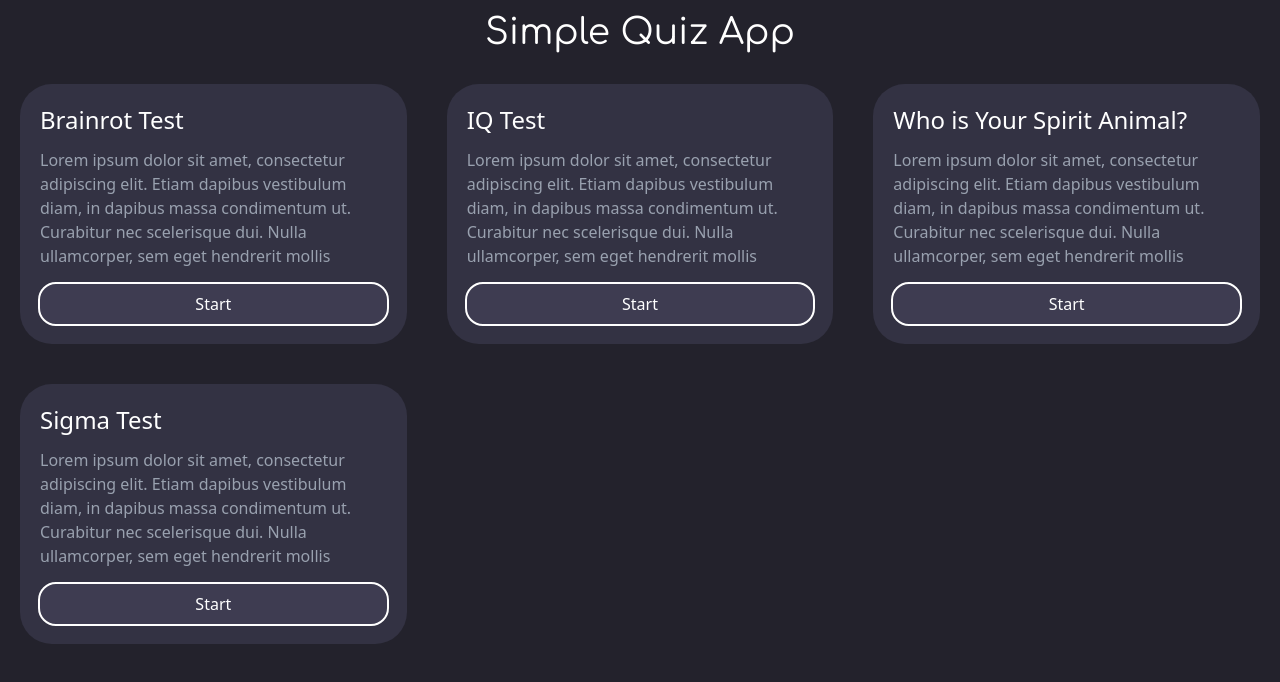
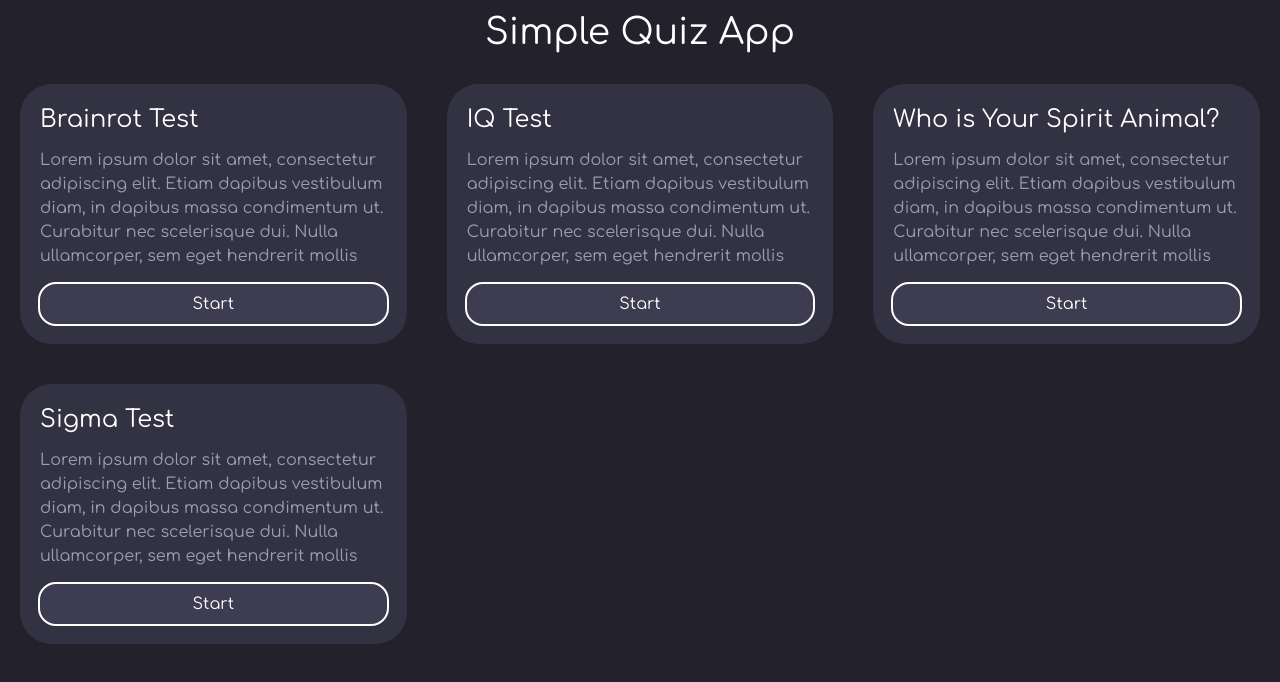
Before and after one commit to lZh1r/quiz-app, a React (Vite) app: page / in a window 1280 px wide. Shown: the top 682 px of the page. Built offline with nearby package versions, Linux system fonts and the light colour scheme.

Commit message:
fixed missing font

```diff
--- a/src/elements/QuestionCard.tsx
+++ b/src/elements/QuestionCard.tsx
@@ -3,7 +3,7 @@ export default function QuestionCard() {
 
 
     return (
-        <div className="bg-card-back rounded-4xl p-5 m-10 h-[80vh] flex flex-col justify-between">
+        <div className="bg-card-back rounded-4xl p-5 m-10 h-[80vh] flex flex-col justify-between font-primary">
             <h2 className="font-primary text-2xl text-white text-center p-3">Is this good?</h2>
             <p className="text-gray-400 text-center text-xl">Lorem ipsum dolor sit amet, consectetur adipiscing elit. Etiam dapibus vestibulum
                 diam, in dapibus massa condimentum ut. Curabitur nec scelerisque dui. Nulla ullamcorper, sem eget hendrerit mollis</p>
--- a/src/elements/QuizTitleCard.tsx
+++ b/src/elements/QuizTitleCard.tsx
@@ -3,7 +3,7 @@ import {Link} from "react-router";
 export default function QuizTitleCard({title, description, path}: {title:string, description:string, path:string}) {
 
     return (
-        <div className="bg-card-back rounded-4xl p-5 m-5 flex flex-col justify-between">
+        <div className="bg-card-back rounded-4xl p-5 m-5 flex flex-col justify-between font-primary">
             <div>
                 <h2 className="text-white text-2xl mb-3">{title}</h2>
                 <p className="text-gray-400">{description}</p>
```
